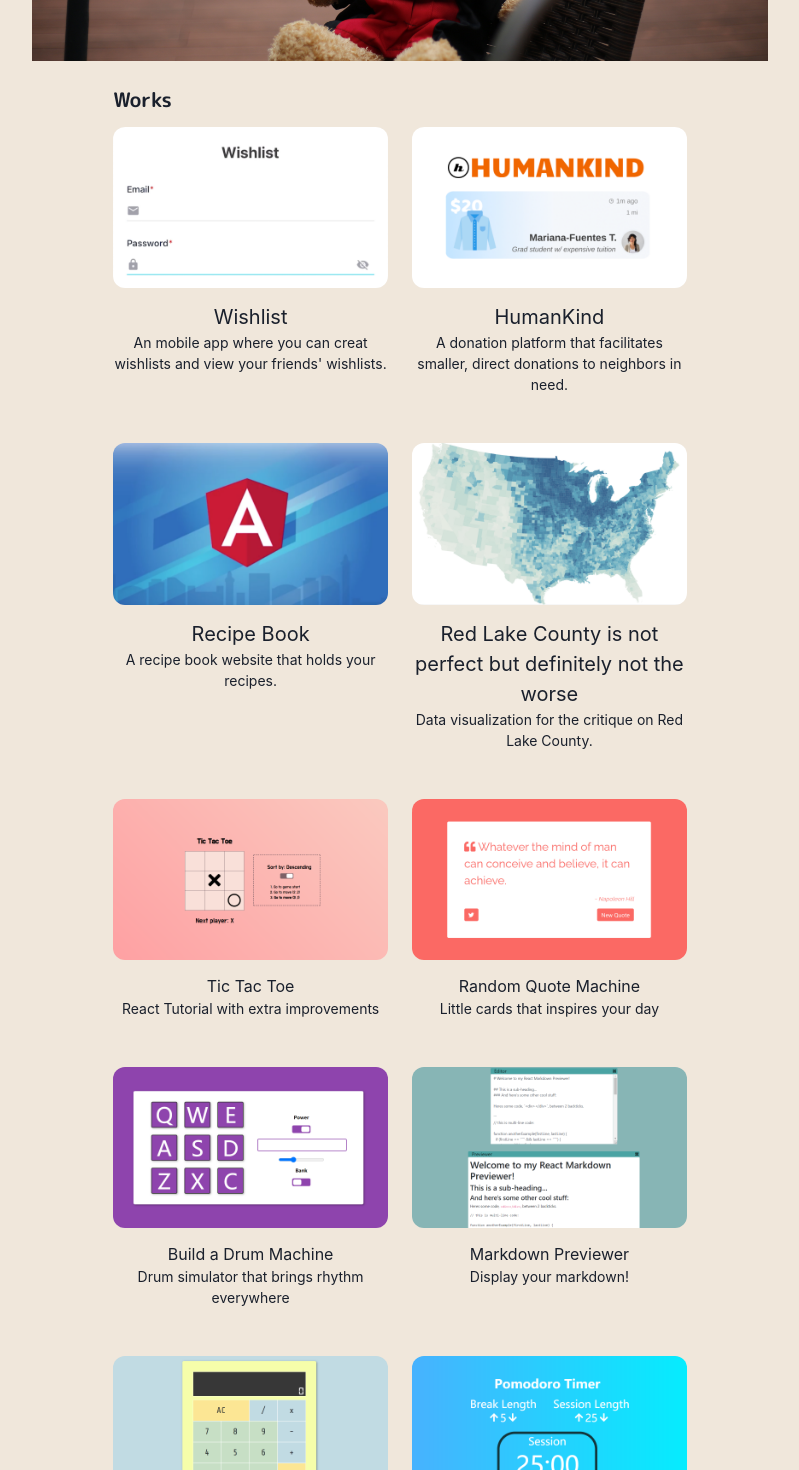
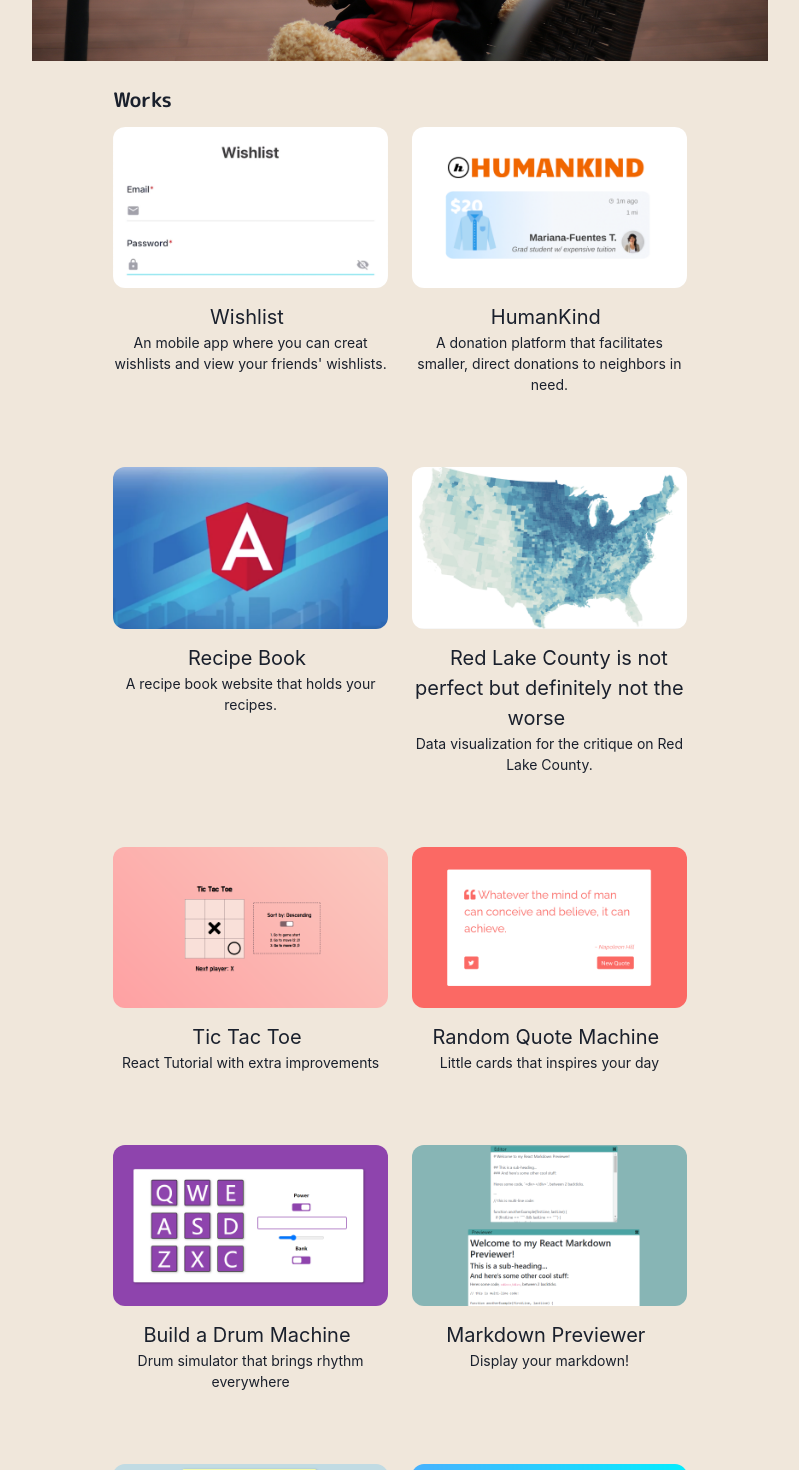
Before and after one commit to zhijiezh/Personal-Website, a Next.js app: page /works in a window 1280 px wide. Shown: the part 380-1850 px from the top of the page, without its empty margins (240-1039 px from the left). Built offline with nearby package versions, Linux system fonts and the light colour scheme.

Commit message:
feat: Add tags to works

```diff
--- a/components/grid-item.js
+++ b/components/grid-item.js
@@ -14,15 +14,34 @@ import {
   ModalBody,
   ModalFooter,
   Button,
-  useColorModeValue
+  useColorModeValue,
+  Badge
 } from '@chakra-ui/react'
 import { Global } from '@emotion/react'
 import { ChevronRightIcon } from '@chakra-ui/icons'
 import Paragraph from './paragraph'
+import styled from '@emotion/styled'
+
+const GridBox = styled.span`
+  div {
+    transition: transform 0.15s ease;
+  }
+  .code {
+    color: #88ccca00;
+    transition: color 0.15s ease-out;
+  }
+  &:hover div {
+    transform: scale(1.03);
+  }
+  &:hover .code{
+    color: #88ccca;
+  }
+`
 
 // For works linked to the outside
-export const GridItem = ({ children, href, title, thumbnail }) => (
+export const GridItem = ({ children, href, title, thumbnail, category }) => (
   <Box w="100%" textAlign="center">
+    <GridBox>
       <LinkBox cursor="pointer">
         <Image
           src={thumbnail}
@@ -33,17 +52,22 @@ export const GridItem = ({ children, href, title, thumbnail }) => (
           layout="intrinsic"
         />
         <LinkOverlay href={href} target="_blank">
-        <Text mt={2}>{title}</Text>
+          <Text mt={2} fontSize={20}>
+          <span className="code">&lt; </span>{title}<span className="code"> &#47;&gt;</span>
+          </Text>
         </LinkOverlay>
         <Text fontSize={14}>{children}</Text>
+        <Badge className='code' variant='outline' boxShadow='none'>{category}</Badge>
       </LinkBox>
+    </GridBox>
   </Box>
 )
 
 // For works displayed directly inside the site
-export const WorkGridItem = ({ children, id, title, thumbnail }) => (
+export const WorkGridItem = ({ children, id, title, thumbnail, category }) => (
   <Box w="100%" textAlign="center">
     <NextLink href={`/works/${id}`}>
+    <GridBox>
       <LinkBox cursor="pointer">
         <Image
           src={thumbnail}
@@ -55,22 +79,24 @@ export const WorkGridItem = ({ children, id, title, thumbnail }) => (
         />
         <LinkOverlay href={`/works/${id}`}>
           <Text mt={2} fontSize={20}>
-            {title}
+          <span className="code">&lt; </span>{title}<span className="code"> &#47;&gt;</span>
           </Text>
         </LinkOverlay>
         <Text fontSize={14}>{children}</Text>
+        <Badge className='code' variant='outline' boxShadow='none'>{category}</Badge>
       </LinkBox>
+      </GridBox>
     </NextLink>
   </Box>
 )
-
 
 export const WorkGridItemWithModal = ({
   children,
   id,
   title,
   thumbnail,
-  description
+  description,
+  category
 }) => {
   const { isOpen, onOpen, onClose } = useDisclosure()
   return (
@@ -90,7 +116,11 @@ export const WorkGridItemWithModal = ({
       <Modal isOpen={isOpen} onClose={onClose}>
         <ModalOverlay />
         <ModalContent bgColor={useColorModeValue('#f0e7db', '#202023')}>
-          <ModalHeader bgColor={useColorModeValue('whiteAlpha.500', 'whiteAlpha.200')}>{title}</ModalHeader>
+          <ModalHeader
+            bgColor={useColorModeValue('whiteAlpha.500', 'whiteAlpha.200')}
+          >
+            {title}
+          </ModalHeader>
           <ModalCloseButton />
           <ModalBody>
             <Box alignItems="center">
@@ -100,12 +130,8 @@ export const WorkGridItemWithModal = ({
                 className="grid-item-thumbnail"
                 placeholder="blur"
               />
-            <Paragraph>
-              {description}
-            </Paragraph>
-
+              <Paragraph>{description}</Paragraph>
             </Box>
-
           </ModalBody>
 
           <ModalFooter>
--- a/pages/works.js
+++ b/pages/works.js
@@ -31,6 +31,7 @@ const Works = () => {
               id="Wishlist"
               title="Wishlist"
               thumbnail={thumbWishlist}
+              category="Front-end"
             >
               An mobile app where you can creat wishlists and view your friends'
               wishlists.
@@ -41,6 +42,7 @@ const Works = () => {
               id="HumanKind"
               title="HumanKind"
               thumbnail={thumbHumanKind}
+              category="UX Design"
             >
               {descriptionHumanKind}
             </WorkGridItem>
@@ -50,6 +52,7 @@ const Works = () => {
               id="RecipeBook"
               title="Recipe Book"
               thumbnail={thumbRecipeBook}
+              category="Front-end"
             >
               A recipe book website that holds your recipes.
             </WorkGridItem>
@@ -59,6 +62,7 @@ const Works = () => {
               id="RedLakeCounty"
               title="Red Lake County is not perfect but definitely not the worse"
               thumbnail={thumbRedLakeCounty}
+              category="Data Vis"
             >
               Data visualization for the critique on Red Lake County.
             </WorkGridItem>
@@ -69,6 +73,7 @@ const Works = () => {
               href="https://codepen.io/zhijiezh/full/mdOgjGm"
               title="Tic Tac Toe"
               thumbnail={thumbTicTacToe}
+              category="Front-end"
             >
               React Tutorial with extra improvements
             </GridItem>
@@ -79,6 +84,7 @@ const Works = () => {
               href="https://codepen.io/zhijiezh/full/yLVjLWd"
               title="Random Quote Machine"
               thumbnail={thumbRandomQuoteMachine}
+              category="Front-end"
             >
               Little cards that inspires your day
             </GridItem>
@@ -89,6 +95,7 @@ const Works = () => {
               href="https://codepen.io/zhijiezh/full/PobdaxV"
               title="Build a Drum Machine"
               thumbnail={thumbDrumMachine}
+              category="Front-end"
             >
               Drum simulator that brings rhythm everywhere
             </GridItem>
@@ -99,6 +106,7 @@ const Works = () => {
               href="https://codepen.io/zhijiezh/full/xxRjMXz"
               title="Markdown Previewer"
               thumbnail={thumbMarkdownPreviewer}
+              category="Front-end"
             >
               Display your markdown!
             </GridItem>
@@ -109,6 +117,7 @@ const Works = () => {
               href="https://codepen.io/zhijiezh/full/BaQGrjv"
               title="JavaScript Calculator"
               thumbnail={thumbJavaScriptCalculator}
+              category="Front-end"
             >
               Just a calculator that looks better
             </GridItem>
@@ -119,6 +128,7 @@ const Works = () => {
               href="https://codepen.io/zhijiezh/full/vYybNEZ"
               title="Pomodoro Timer"
               thumbnail={thumbPomodoroTimer}
+              category="Front-end"
             >
               The 25 + 5 timer that boosts your efficiency
             </GridItem>
```
Lines whose indentation alone changed are shown as unchanged.
